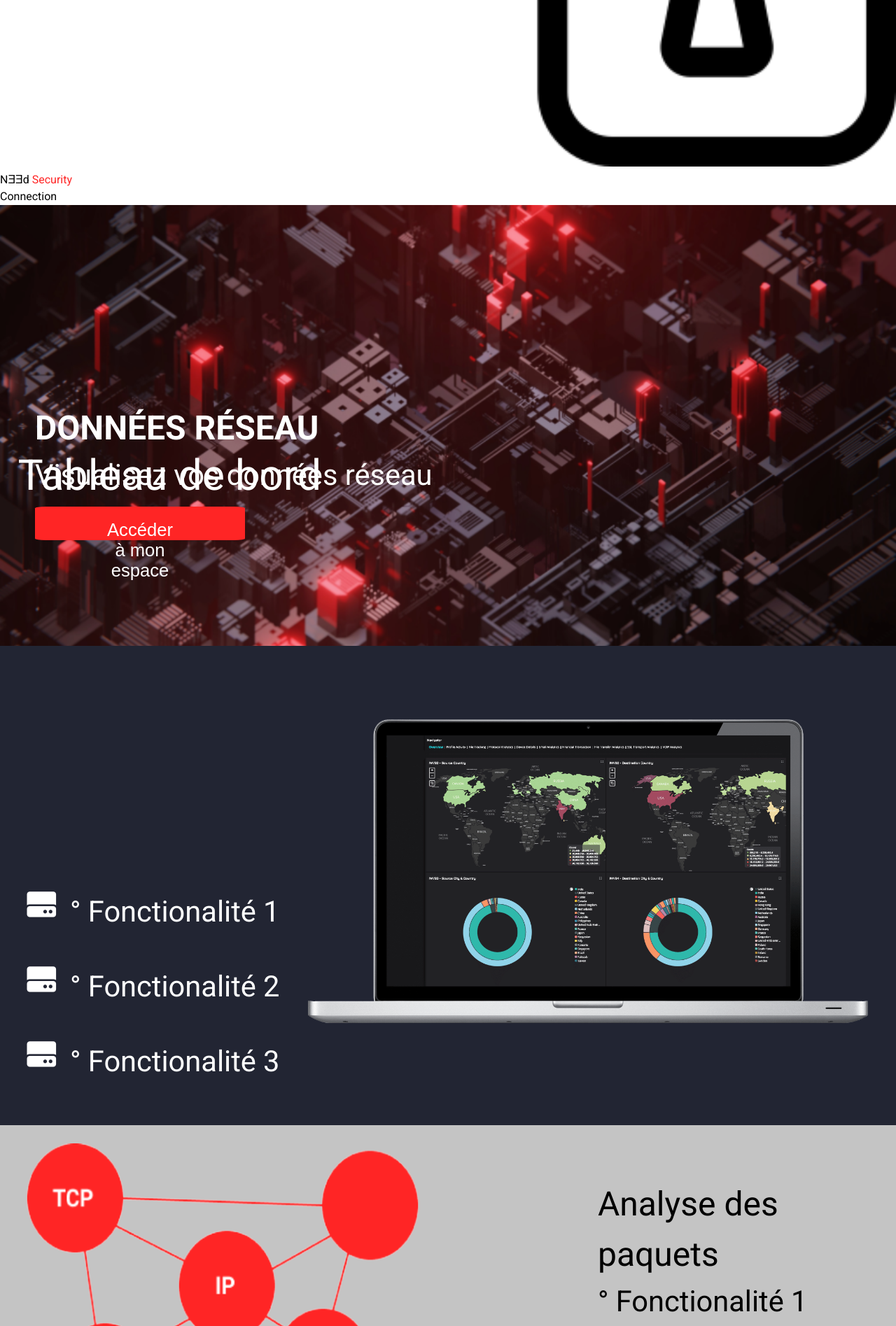
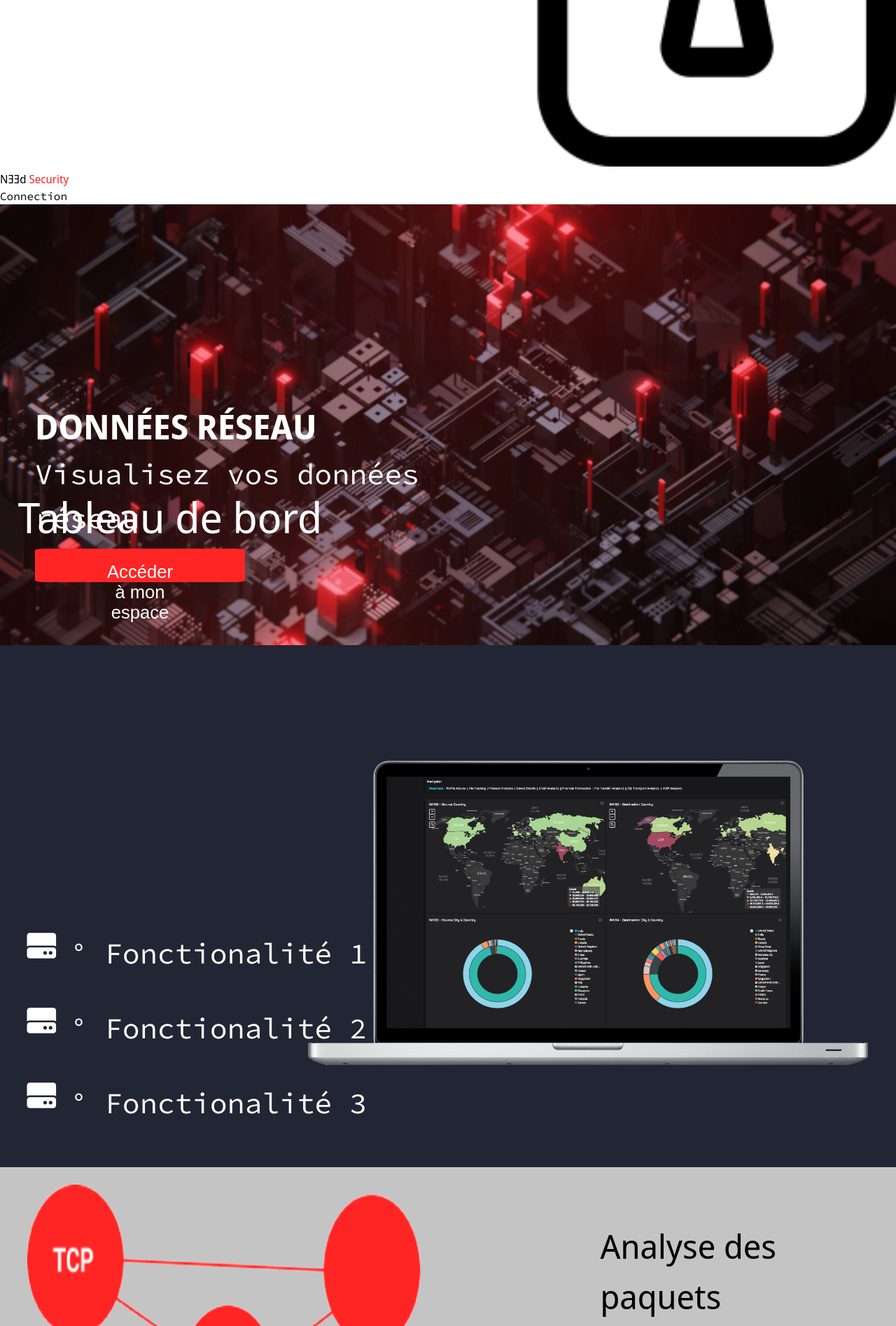
Before and after one commit to RomainLALLEMENT/NeedSecurity, a PHP site: page / in a window 1280 px wide. Shown: the part 1042-2937 px from the top of the page at 70% size. Run offline with PHP 8.4, Linux system fonts and the light colour scheme; some libraries are stand-ins or nearby versions.

Commit message:
ajout font

```diff
--- a/assets/css/style_commun.css
+++ b/assets/css/style_commun.css
@@ -6,9 +6,17 @@ Style commun au front et au back
  */
 
 body{
-    font-family: 'Roboto', sans-serif;
+    font-family: 'Source Code Pro', monospace;
 }
-
+h1{
+    font-family: 'Noto Sans Display', sans-serif;
+}
+h2{
+    font-family: 'Noto Sans Display', sans-serif;
+}
+h3{
+    font-family: 'Noto Sans Display', sans-serif;
+}
 :root{
     --rouge: #FF2525;
     --back-color: #222533;
--- a/dashboard/inc/header_back.php
+++ b/dashboard/inc/header_back.php
@@ -8,7 +8,8 @@
     <link rel="stylesheet" href="https://cdnjs.cloudflare.com/ajax/libs/font-awesome/6.0.0-beta3/css/all.min.css">
     <link rel="preconnect" href="https://fonts.googleapis.com">
     <link rel="preconnect" href="https://fonts.gstatic.com" crossorigin>
-    <link href="https://fonts.googleapis.com/css2?family=Roboto:wght@300;400;700&display=swap" rel="stylesheet">
+    <link href="https://fonts.googleapis.com/css2?family=Noto+Sans+Display:wght@300;400;700&family=Source+Code+Pro:wght@400;700&display=swap" rel="stylesheet">
+    <link rel="stylesheet" href="https://cdnjs.cloudflare.com/ajax/libs/font-awesome/6.0.0-beta3/css/all.min.css">
     <link rel="stylesheet" href="../assets/css/reset.css">
     <link rel="stylesheet" href="../assets/css/style_commun.css">
     <link rel="stylesheet" href="assets/css/style_back.css">
--- a/inc/header.php
+++ b/inc/header.php
@@ -6,8 +6,9 @@
           content="width=device-width, user-scalable=no, initial-scale=1.0, maximum-scale=1.0, minimum-scale=1.0">
     <meta http-equiv="X-UA-Compatible" content="ie=edge">
     <link rel="preconnect" href="https://fonts.googleapis.com">
+    <link rel="preconnect" href="https://fonts.googleapis.com">
     <link rel="preconnect" href="https://fonts.gstatic.com" crossorigin>
-    <link href="https://fonts.googleapis.com/css2?family=Roboto:wght@300;400;700&display=swap" rel="stylesheet">
+    <link href="https://fonts.googleapis.com/css2?family=Noto+Sans+Display:wght@300;400;700&family=Source+Code+Pro:wght@400;700&display=swap" rel="stylesheet">
     <link rel="stylesheet" href="https://cdnjs.cloudflare.com/ajax/libs/font-awesome/6.0.0-beta3/css/all.min.css">
     <link rel="stylesheet" href="assets/css/reset.css">
     <link rel="stylesheet" href="assets/css/style_commun.css">
```
